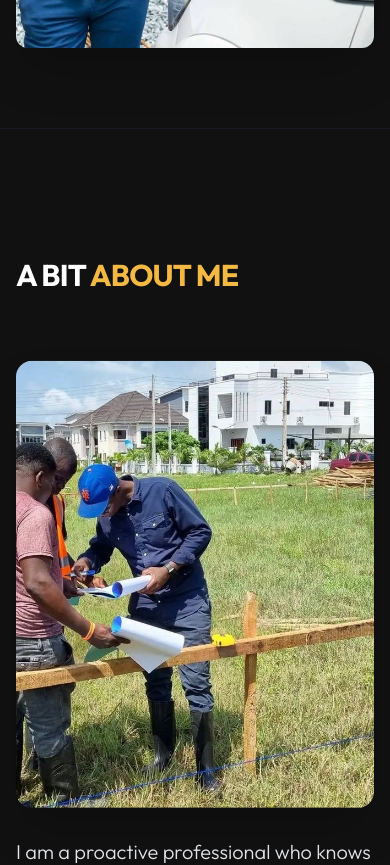
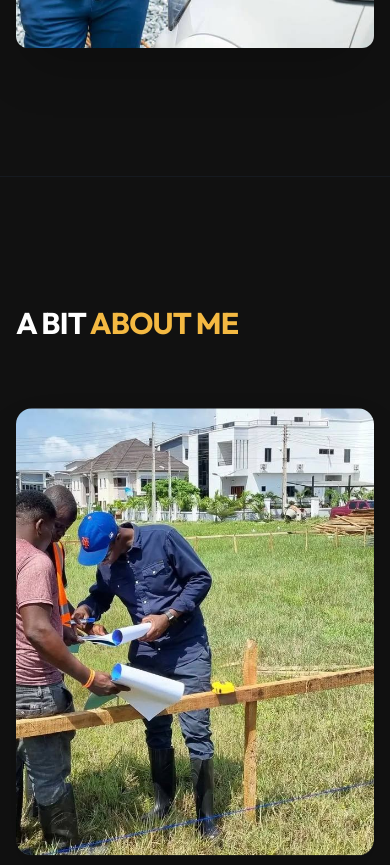
Before and after one commit to marvellousadesanya/beyondbricks, a React (Vite) app: page /portfolio in a window 390 px wide. Shown: the part 920-1785 px from the top of the page. Built offline with nearby package versions, Linux system fonts and the light colour scheme.

Commit message:
Portfolio Page Added with animations

```diff
--- a/src/pages/PortfolioPage.jsx
+++ b/src/pages/PortfolioPage.jsx
@@ -125,7 +125,7 @@ const PortfolioPage = () => {
   // Hero Parallax
   const heroRef = useRef(null);
   const { scrollYProgress: heroScroll } = useScroll({ target: heroRef, offset: ["start start", "end start"] });
-  const heroY = useTransform(heroScroll, [0, 1], ["0%", "50%"]);
+  const heroY = useTransform(heroScroll, [0, 1], ["0%", "15%"]);
   const heroOpacity = useTransform(heroScroll, [0, 1], [1, 0]);
 
   // Background Text Parallax
@@ -222,8 +222,8 @@ const PortfolioPage = () => {
       </section>
 
       {/* About Me Section */}
-      <section ref={aboutRef} className="py-32 relative z-10 max-w-7xl mx-auto px-4 sm:px-6 lg:px-8 border-t border-gray-800/40">
-        <div className="flex flex-col md:flex-row gap-16 items-center">
+      <section ref={aboutRef} className="py-32 mt-12 relative z-10 max-w-7xl mx-auto px-4 sm:px-6 lg:px-8 border-t border-gray-800/40">
+        <div className="flex flex-col md:flex-row gap-16 items-start">
           <motion.div
             className="w-full md:w-5/12"
             initial={{ opacity: 0, x: -40 }}
```
